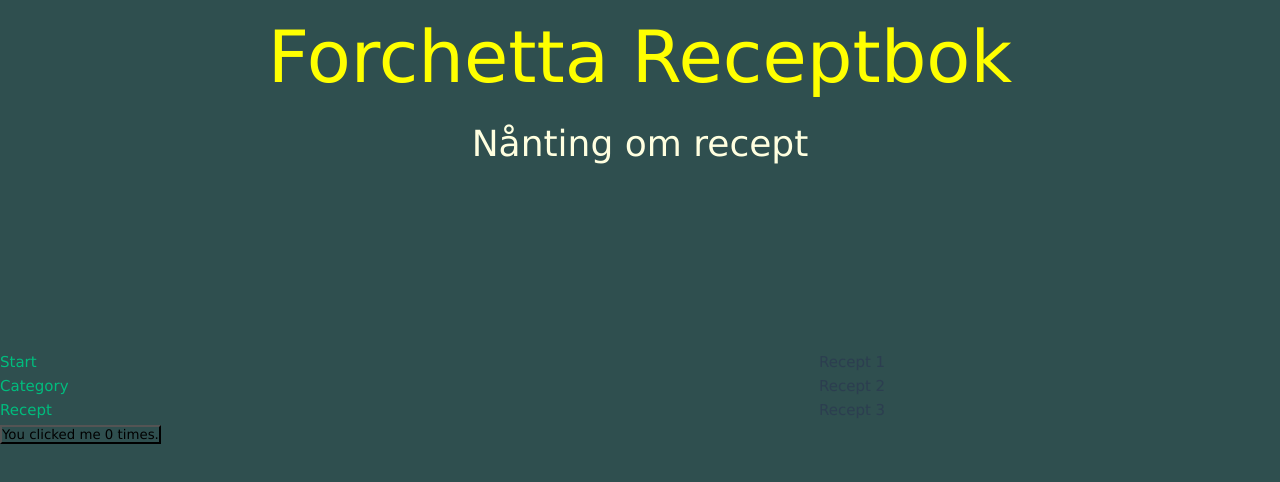
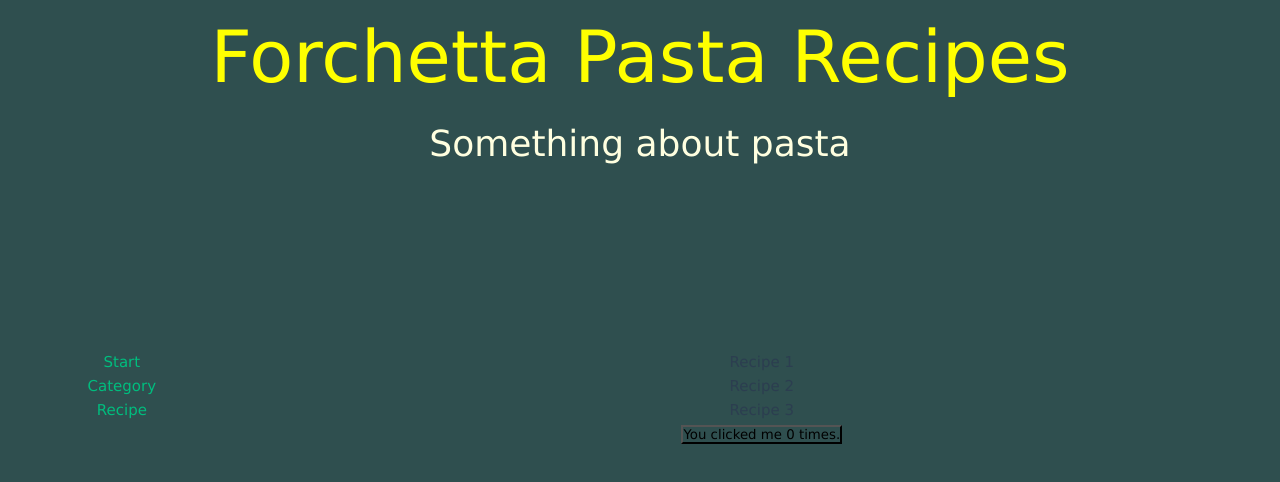
Before and after one commit to samkseg/forchetta, a Vue app: page / in a window 1280 px wide. Shown: the top 482 px of the page. Built offline with nearby package versions, Linux system fonts and the light colour scheme.

Commit message:
Bug fixes, refactor and remove unused files/folders

```diff
--- a/index.html
+++ b/index.html
@@ -6,7 +6,6 @@
   <link rel="icon" href="/favicon.ico">
   <meta name="viewport" content="width=device-width, initial-scale=1.0">
   <title>Vite App</title>
-  <link rel="stylesheet" href="./src/style.css">
 </head>
 
 <body>
--- a/src/App.vue
+++ b/src/App.vue
@@ -6,22 +6,22 @@
         </header>
 
         <nav class="menu">
-            <a href="">Start</a>
-            <a href="">Category</a>
-            <a href="">Recept</a>
-            <a><Button></Button></a>
+            <a href="">Start</a><br>
+            <a href="">Category</a><br>
+            <a href="">Recipe</a>
         </nav>
 
         <main class="main">
             <ul>
                 <li v-for="(item, index) in list" :key="index">{{ item }}</li>
             </ul>
+            <Button></Button>
         </main>
     </div>
 </template>
 
 <script>
-import Button from "./Button.vue"
+import Button from "./components/Button.vue"
 
 export default {
     components: {
@@ -29,14 +29,11 @@ export default {
     },
     data() {
         return {
-            headerText: "Forchetta Receptbok",
-            paragraphText: "Nånting om recept",
-            list: ["Recept 1", "Recept 2", "Recept 3"]
+            headerText: "Forchetta Pasta Recipes",
+            paragraphText: "Something about pasta",
+            list: ["Recipe 1", "Recipe 2", "Recipe 3"]
         }
     }
 }
 
 </script>
-
-<style>
-</style>
--- a/src/assets/main.css
+++ b/src/assets/main.css
@@ -3,7 +3,7 @@
 #app {
   max-width: 1280px;
   margin: 0 auto;
-  padding: 2rem;
+  padding: 0;
 
   font-weight: normal;
 }
@@ -33,3 +33,46 @@ a,
     padding: 0 2rem;
   }
 }
+
+* {
+  background-color: darkslategrey;
+  font-family: Verdana, Geneva, Tahoma, sans-serif;
+  justify-content: center;
+  text-align: center;
+  padding: 0px;
+  margin: 0px;
+}
+
+.menu {
+  grid-area: menu;
+}
+
+.header {
+  grid-area: header;
+  color: yellow;
+  font-size: 36px;
+  width: 100vw;
+}
+
+p {
+  color: lightyellow;
+}
+
+.main {
+  grid-area: main;
+}
+
+ul {
+  list-style-type: none;
+}
+
+.full-page-layout {
+  display: grid;
+  width: 100vw;
+  height: 100vh;
+  grid-template-areas:
+      'header header header header header header'
+      'menu main main main main main'
+      'footer footer footer footer footer footer';
+  gap: 0;
+}
--- a/src/style.css
+++ /dev/null
@@ -1,46 +0,0 @@
-* {
-    background-color: darkslategrey;
-    font-family: Verdana, Geneva, Tahoma, sans-serif;
-    justify-content: center;
-    text-align: center;
-    padding: 0;
-    margin: 0;
-}
-
-.menu {
-    grid-area: menu;
-}
-
-.menu a {
-    display: table;
-}
-
-.header {
-    grid-area: header;
-    color: yellow;
-    font-size: 36px;
-    width: 100vw;
-}
-
-p {
-    color: lightyellow;
-}
-
-.main {
-    grid-area: main;
-}
-
-ul {
-    list-style-type: none;
-}
-
-.full-page-layout {
-    display: grid;
-    width: 100vw;
-    height: 100vh;
-    grid-template-areas:
-        'header header header header'
-        'menu main main main'
-        'footer footer footer footer';
-    gap: 0;
-}
```
Also changed, not shown: src/assets/logo.svg (deleted), src/components/Button.vue (renamed from src/Button.vue), 1 other file (tests, documents, lock files or other folders).
